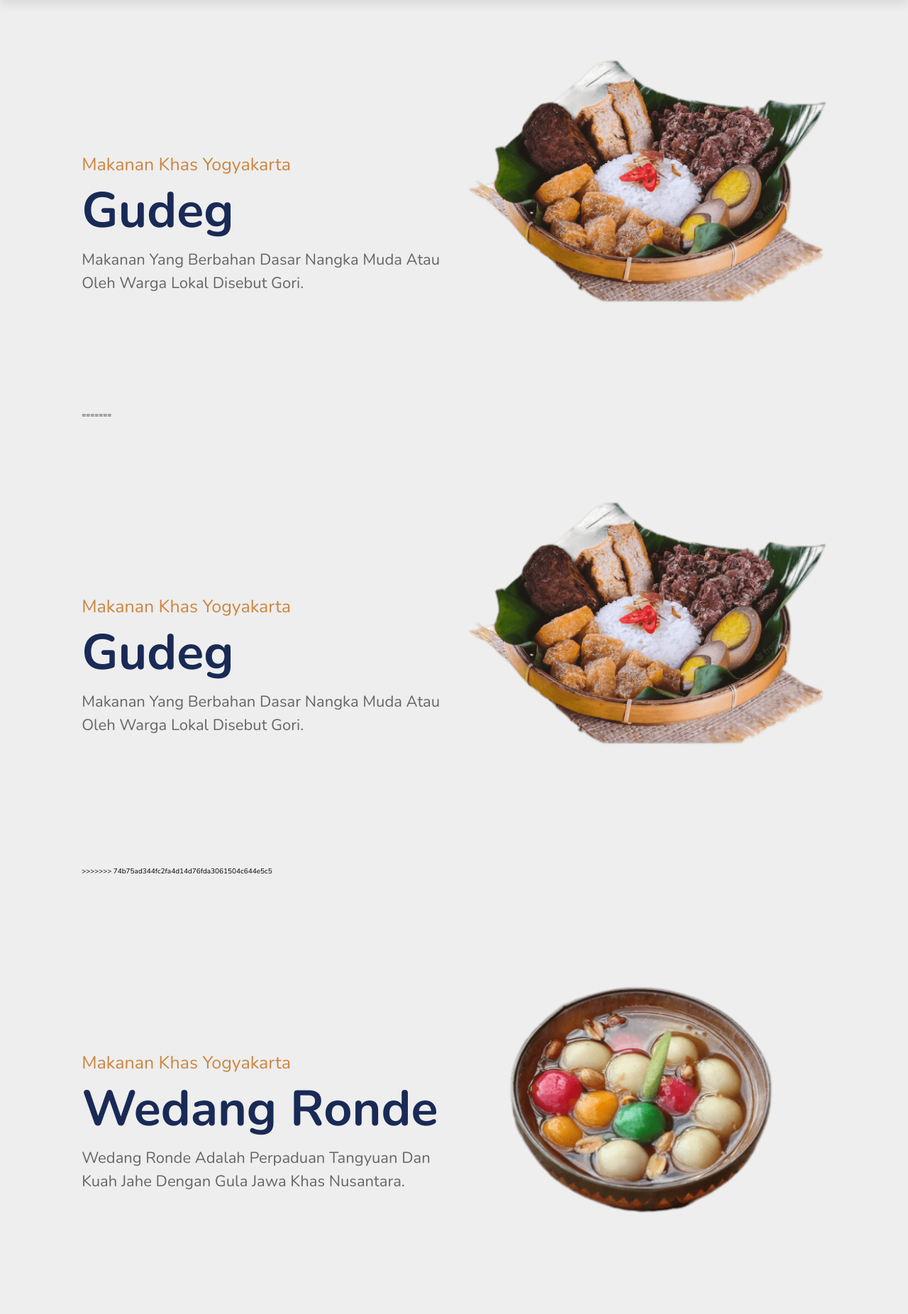
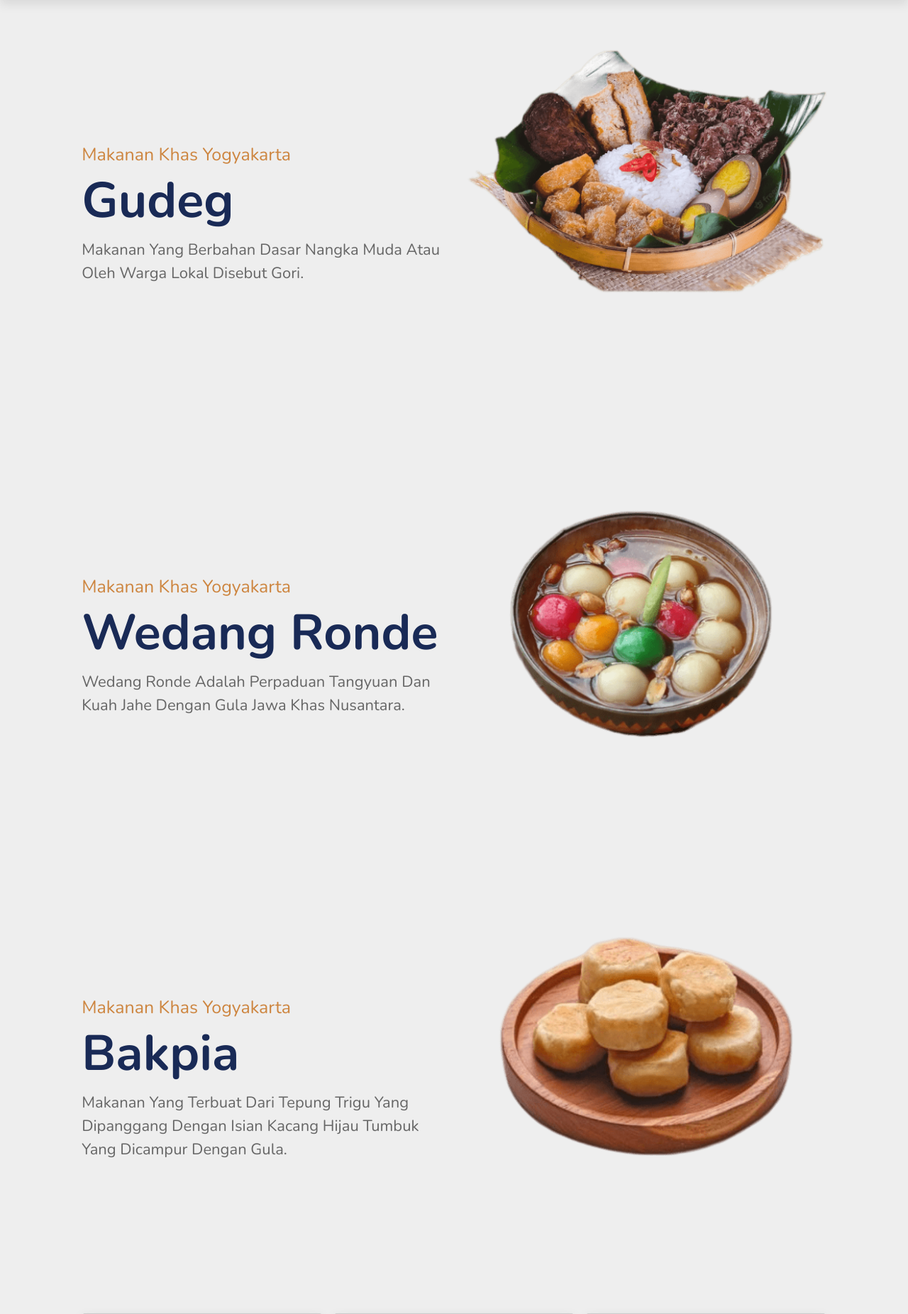
Before and after one commit to Rdybima30/jogjafood-s, a Flask app: page /homepageadmin in a window 1280 px wide. Shown: the part 65-1917 px from the top of the page at 71% size. Run offline with Flask 3, Linux system fonts and the light colour scheme.

Commit message:
memperbaiki double code

```diff
--- a/templates/homepage_admin.html
+++ b/templates/homepage_admin.html
@@ -43,7 +43,7 @@
 
     <div class="swiper-container home-slider">
 
-<<<<<<< HEAD
+
         <div class="swiper-wrapper wrapper">
 
             <div class="swiper-slide slide">
@@ -56,19 +56,7 @@
                     <img src="../static/images/home-1.png" alt="">
                 </div>
             </div>
-=======
-      <div class="swiper-wrapper wrapper">
 
-        <div class="swiper-slide slide">
-          <div class="content">
-            <span>makanan khas yogyakarta</span>
-            <h3>gudeg</h3>
-            <p>makanan yang berbahan dasar nangka muda atau oleh warga lokal disebut gori.</p>
-          </div>
-          <div class="image">
-            <img src="../static/images/home-1.png" alt="">
-          </div>
->>>>>>> 74b75ad344fc2fa4d14d76fda3061504c644e5c5
         </div>
 
         <div class="swiper-slide slide">
```
Also changed, not shown: templates/kategori.html (+2 -10 lines).
